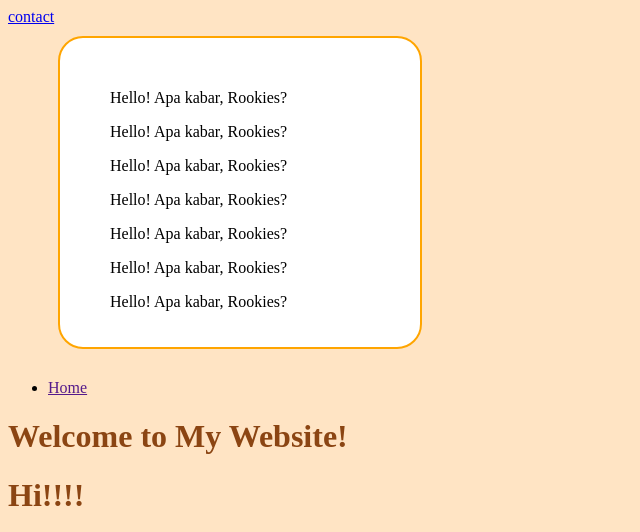
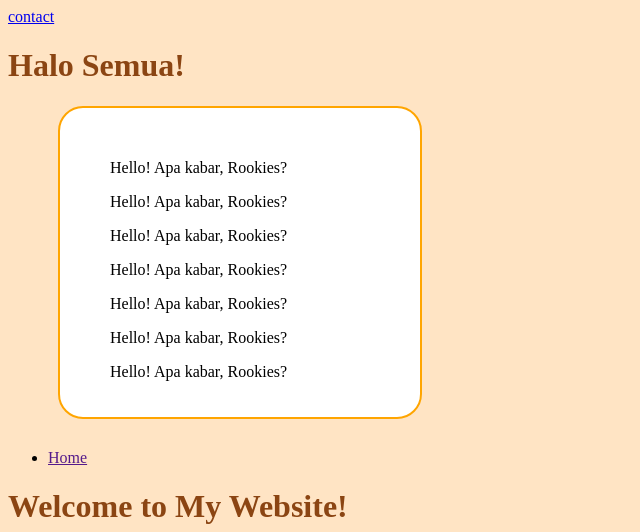
Before and after one commit to inezamandha/inezamandha.github.io, a plain HTML site: page index.html in a window 1280 px wide. Shown: the top 532 px of the page, without its empty margins (0-640 px from the left). Drawn offline with Linux system fonts and the light colour scheme.

Commit message:
Menambahkan kata halo semua di HTML

```diff
--- a/index.html
+++ b/index.html
@@ -1,17 +1,21 @@
 <html>
+
 <head>
     <title>Inez's Website</title>
     <style>
         body {
-            background-color:bisque;
+            background-color: bisque;
         }
+
         img {
-            width:300px;
-            height:300px;
+            width: 300px;
+            height: 300px;
         }
+
         h1 {
-            color:saddlebrown;
+            color: saddlebrown;
         }
+
         #content {
             width: 300px;
             background-color: white;
@@ -27,6 +31,8 @@
 
 <body>
     <a href="contact/index.html">contact</a>
+
+    <h1>Halo Semua!</h1>
 
     <div id="content">
         <p>Hello! Apa kabar, Rookies?</p>
```
Lines whose indentation alone changed are shown as unchanged.
